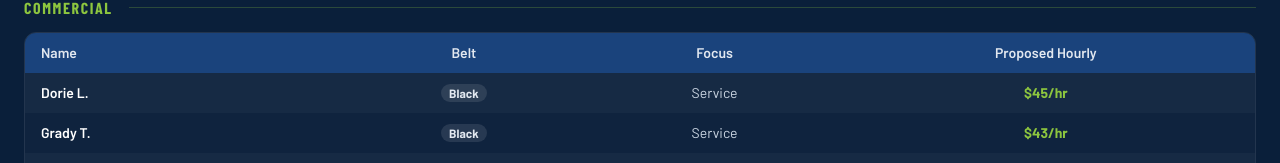
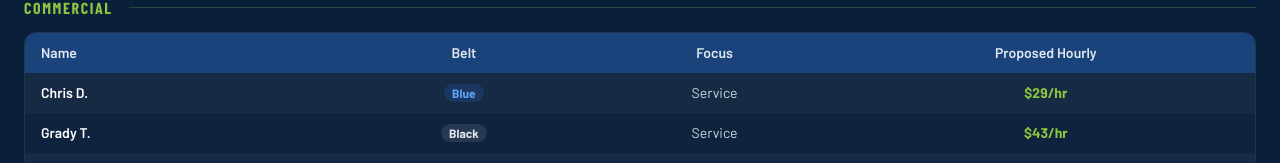
Before and after one commit to rgrant120789/pay-plan-dashboard, a React (Vite) app: page / in a window 1280 px wide. Both pictures are taken after a click on the button "ROSTER". Shown: the part 619-782 px from the top of the page. Built offline with nearby package versions, Linux system fonts and the light colour scheme; a web font is replaced by a local one.

Commit message:
replace Dorie L. with Chris D. in commercial roster; remove Chris D. from apprentices

```diff
--- a/src/components/RosterTab.jsx
+++ b/src/components/RosterTab.jsx
@@ -68,7 +68,6 @@ const commercialApprentices = [
   { name: 'Patrick Walker',   belt: 'Brown', hourly: 37.50 },
   { name: 'Jake Lewis',       belt: 'Blue',  hourly: 28 },
   { name: 'Ethan Sanchez',    belt: 'Blue',  hourly: 28 },
-  { name: 'Chris Darlington', belt: 'Blue',  hourly: 27 },
   { name: 'Jeremy Williams',  belt: 'Blue',  hourly: 26 },
   { name: 'Hayden Mickles',   belt: 'Blue',  hourly: 26 },
   { name: 'Nick Franklin',    belt: 'Gray',  hourly: 20 },
--- a/src/data/payData.js
+++ b/src/data/payData.js
@@ -326,7 +326,7 @@ export const commercialData = {
     ],
   },
   technicians: [
-    { name: 'Dorie L.', belt: 'Black', focus: 'Service', hourly2026: 45, hourly2025: 34 },
+    { name: 'Chris D.', belt: 'Blue', focus: 'Service', hourly2026: 29, hourly2025: 28 },
     { name: 'Grady T.', belt: 'Black', focus: 'Service', hourly2026: 43, hourly2025: 32 },
     { name: 'Alex T.', belt: 'Brown', focus: 'Install', hourly2026: 41, hourly2025: 32 },
     { name: 'Ronnie S.', belt: 'Brown', focus: 'Entry', hourly2026: 38, hourly2025: 32, note: 'partial year' },
@@ -335,7 +335,7 @@ export const commercialData = {
     { name: 'Jack D.', belt: 'Green', focus: 'Service', hourly2026: 35, hourly2025: 25 },
   ],
   comparison: [
-    { name: 'Dorie L.', regHours: 2020, otHours: 143, billableBonus: 4, revenueBonus: 2, salesBonus: 7, pay2026: 118122.50, pay2025: 111865.08 },
+    { name: 'Chris D.', regHours: 0, otHours: 0, billableBonus: 0, revenueBonus: 0, salesBonus: 0, pay2026: 0, pay2025: 0, note: 'promoted from apprentice' },
     { name: 'Grady T.', regHours: 2003, otHours: 134, billableBonus: 0, revenueBonus: 5, salesBonus: 0, pay2026: 103262, pay2025: 99399.39 },
     { name: 'Alex T.', regHours: 1980, otHours: 166, billableBonus: 4, revenueBonus: 6, salesBonus: 2, pay2026: 107825, pay2025: 100426.86 },
     { name: 'Brandon G.', regHours: 2016, otHours: 112, billableBonus: 9, revenueBonus: 1, salesBonus: 9, pay2026: 87765.92, pay2025: 80747.17 },
```
